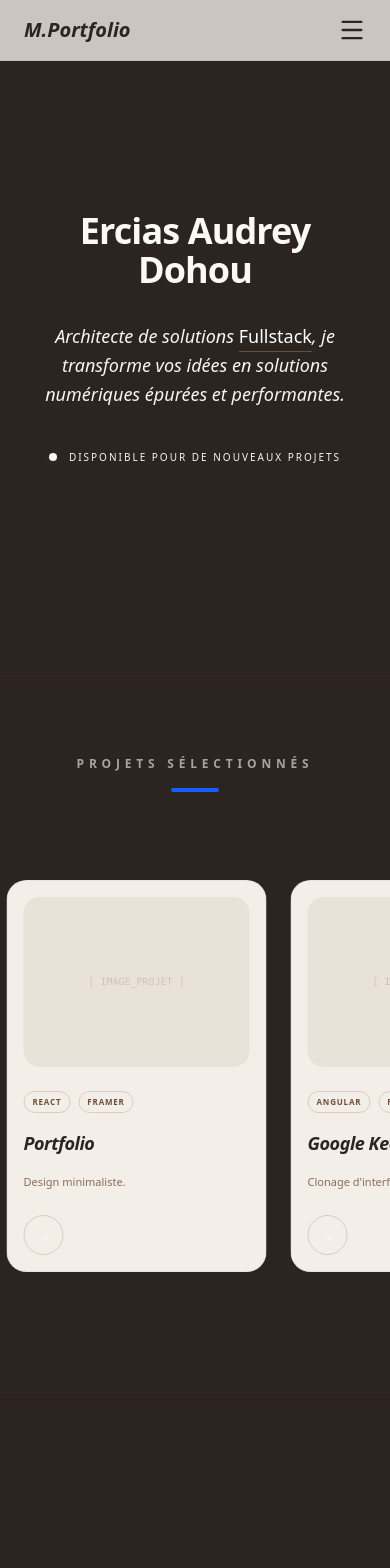
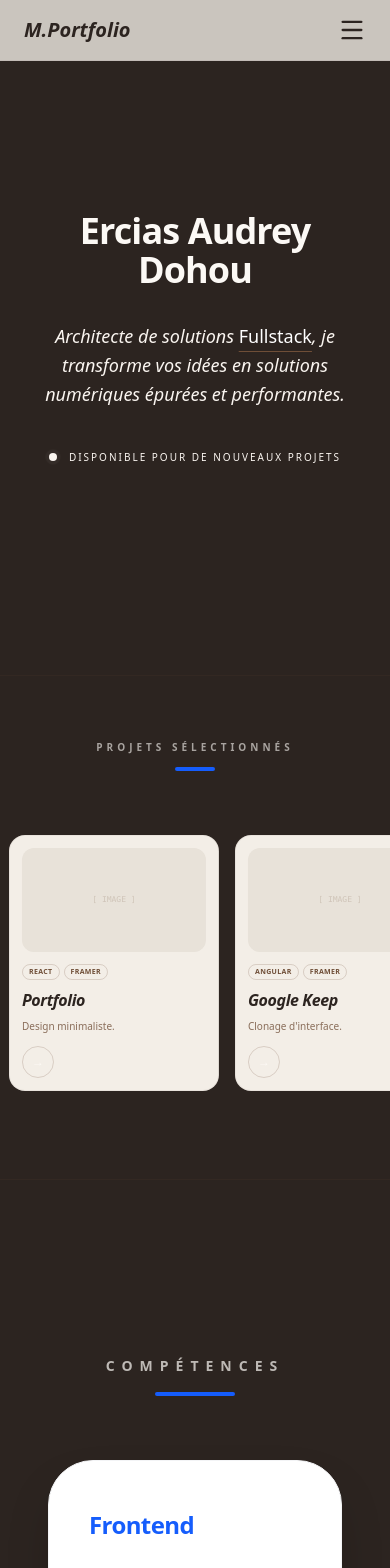
Before and after one commit to audreyerciasdohou-124/Portfolio_2026, a Next.js app: page / in a window 390 px wide. Shown: the top 1568 px of the page. Built offline with nearby package versions, Linux system fonts and the light colour scheme.

Commit message:
modif resp

```diff
--- a/app/page.tsx
+++ b/app/page.tsx
@@ -57,7 +57,6 @@ export default function Home() {
           variants={containerVariants}
           className="max-w-6xl mx-auto"
         >
-          {/* NOM : Adapté pour ne pas dépasser sur mobile */}
           <motion.h1
             variants={itemVariants}
             className="text-4xl sm:text-6xl md:text-7xl lg:text-8xl font-bold text-[#FCF9F5] tracking-tight leading-[1.1] whitespace-normal md:whitespace-nowrap"
@@ -87,24 +86,24 @@ export default function Home() {
         </motion.div>
       </section>
 
-      {/* SECTION PROJETS : Amélioration du défilement mobile */}
-      <section id="projets" className="py-20 md:py-32 overflow-hidden border-y border-[#6F4E37]/10 bg-[#2C2420]">
-        <div className="flex flex-col items-center mb-12 md:mb-20 text-center px-4">
-          <h2 className="text-xs md:text-base font-bold uppercase tracking-[0.4em] text-[#FCF9F5] opacity-60">
+      {/* SECTION PROJETS : Version Mini-Cards */}
+      <section id="projets" className="py-16 md:py-32 overflow-hidden border-y border-[#6F4E37]/10 bg-[#2C2420]">
+        <div className="flex flex-col items-center mb-10 md:mb-20 text-center px-4">
+          <h2 className="text-[10px] md:text-base font-bold uppercase tracking-[0.4em] text-[#FCF9F5] opacity-60">
             Projets Sélectionnés
           </h2>
-          <div className="h-1 w-12 md:w-20 bg-blue-600 rounded-full mt-4"></div>
+          <div className="h-1 w-10 md:w-20 bg-blue-600 rounded-full mt-3"></div>
         </div>
 
-        {/* Conteneur du Marquee avec dégradés sur les côtés pour le style */}
         <div className="relative flex overflow-hidden group">
-            {/* Effet de fondu sur les bords (optionnel mais recommandé) */}
-            <div className="absolute inset-y-0 left-0 w-20 bg-gradient-to-r from-[#2C2420] to-transparent z-10 pointer-events-none hidden md:block"></div>
-            <div className="absolute inset-y-0 right-0 w-20 bg-gradient-to-l from-[#2C2420] to-transparent z-10 pointer-events-none hidden md:block"></div>
+            <div className="absolute inset-y-0 left-0 w-16 bg-gradient-to-r from-[#2C2420] to-transparent z-10 pointer-events-none hidden md:block"></div>
+            <div className="absolute inset-y-0 right-0 w-16 bg-gradient-to-l from-[#2C2420] to-transparent z-10 pointer-events-none hidden md:block"></div>
 
-          <div className="flex animate-marquee gap-6 md:gap-10 py-10">
+          {/* gap-4 et py-6 pour réduire la hauteur totale de la section sur mobile */}
+          <div className="flex animate-marquee gap-4 md:gap-10 py-6 md:py-10">
             {duplicatedProjects.map((proj, i) => (
-              <div key={i} className="min-w-[260px] md:min-w-[450px]">
+              /* CHANGEMENT : min-w-[210px] pour des cartes plus petites sur mobile */
+              <div key={i} className="min-w-[210px] md:min-w-[450px]">
                 <ProjectCard
                   index={i}
                   title={proj.title}
@@ -118,7 +117,7 @@ export default function Home() {
       </section>
 
       {/* SECTION SKILLS */}
-      <section id="competences" className="max-w-[1400px] mx-auto px-6 py-24 md:py-40">
+      <section id="competences" className="max-w-[1400px] mx-auto px-6 py-20 md:py-40">
         <Skills />
       </section>
     </main>
--- a/components/ProjectCard.tsx
+++ b/components/ProjectCard.tsx
@@ -19,41 +19,43 @@ const ProjectCard = ({ title, description, tags, index }: ProjectProps) => {
         ease: [0.215, 0.61, 0.355, 1],
         delay: index * 0.1
       }}
-      // CHANGEMENT : p-5 sur mobile, p-8 sur desktop
-      className="bg-[#F3EEE7] rounded-[20px] p-4 md:p-8 border border-[#2C2420]/5
-           hover:shadow-xl transition-all duration-500 group h-full flex flex-col justify-between"
+      // CHANGEMENT : p-3 sur mobile (très compact) et arrondi réduit
+      className="bg-[#F3EEE7] rounded-[16px] p-3 md:p-8 border border-[#2C2420]/5
+                 hover:shadow-xl transition-all duration-500 group h-full flex flex-col justify-between"
     >
-      <div className="space-y-6">
-        <div className="aspect-[4/3] bg-[#E8E2D9] rounded-[16px] overflow-hidden relative">
+      <div className="space-y-3 md:space-y-6">
+        {/* CHANGEMENT : aspect-[16/9] sur mobile pour gagner de la hauteur */}
+        <div className="aspect-[16/9] md:aspect-[4/3] bg-[#E8E2D9] rounded-[12px] overflow-hidden relative">
           <div className="w-full h-full flex items-center justify-center text-[#6F4E37]/20
-                        group-hover:scale-105 transition-transform duration-[1500ms] ease-out font-mono text-[10px]">
-            [ IMAGE_PROJET ]
+                          group-hover:scale-105 transition-transform duration-[1500ms] ease-out font-mono text-[8px] md:text-[10px]">
+            [ IMAGE ]
           </div>
         </div>
 
-        <div className="space-y-4">
-          <div className="flex flex-wrap gap-2"> {/* flex-wrap ajouté pour les tags */}
+        <div className="space-y-2 md:space-y-4">
+          <div className="flex flex-wrap gap-1 md:gap-2">
             {tags.map((tag, i) => (
-              <span key={i} className="text-[8px] md:text-[9px] px-2 py-1 border border-[#6F4E37]/20
-                                     text-[#6F4E37] rounded-full uppercase font-bold tracking-[0.1em]">
+              <span key={i} className="text-[7px] md:text-[9px] px-1.5 py-0.5 border border-[#6F4E37]/20
+                                     text-[#6F4E37] rounded-full uppercase font-bold tracking-wider">
                 {tag}
               </span>
             ))}
           </div>
 
-          {/* CHANGEMENT : text-xl sur mobile pour éviter que ça casse */}
-            <h3 className="text-lg md:text-3xl font-bold text-[#2C2420] tracking-tight italic">
-              {title}
-            </h3>
-            <p className="text-[#6F4E37]/80 text-[11px] md:text-sm leading-relaxed font-light line-clamp-2">
-              {description}
-            </p>
+          {/* CHANGEMENT : text-base (plus petit) sur mobile */}
+          <h3 className="text-base md:text-3xl font-bold text-[#2C2420] tracking-tight italic">
+            {title}
+          </h3>
+          <p className="text-[#6F4E37]/80 text-[10px] md:text-sm leading-snug font-light line-clamp-2">
+            {description}
+          </p>
         </div>
       </div>
 
-      <div className="pt-6">
-        <div className="w-10 h-10 rounded-full border border-[#6F4E37]/20 flex items-center justify-center
-                      group-hover:bg-[#2C2420] group-hover:text-white transition-all duration-300">
+      {/* CHANGEMENT : Bouton plus petit sur mobile */}
+      <div className="pt-3 md:pt-6">
+        <div className="w-8 h-8 md:w-10 md:h-10 rounded-full border border-[#6F4E37]/20 flex items-center justify-center
+                      group-hover:bg-[#2C2420] group-hover:text-white transition-all duration-300 text-xs md:text-base">
           →
         </div>
       </div>
```
